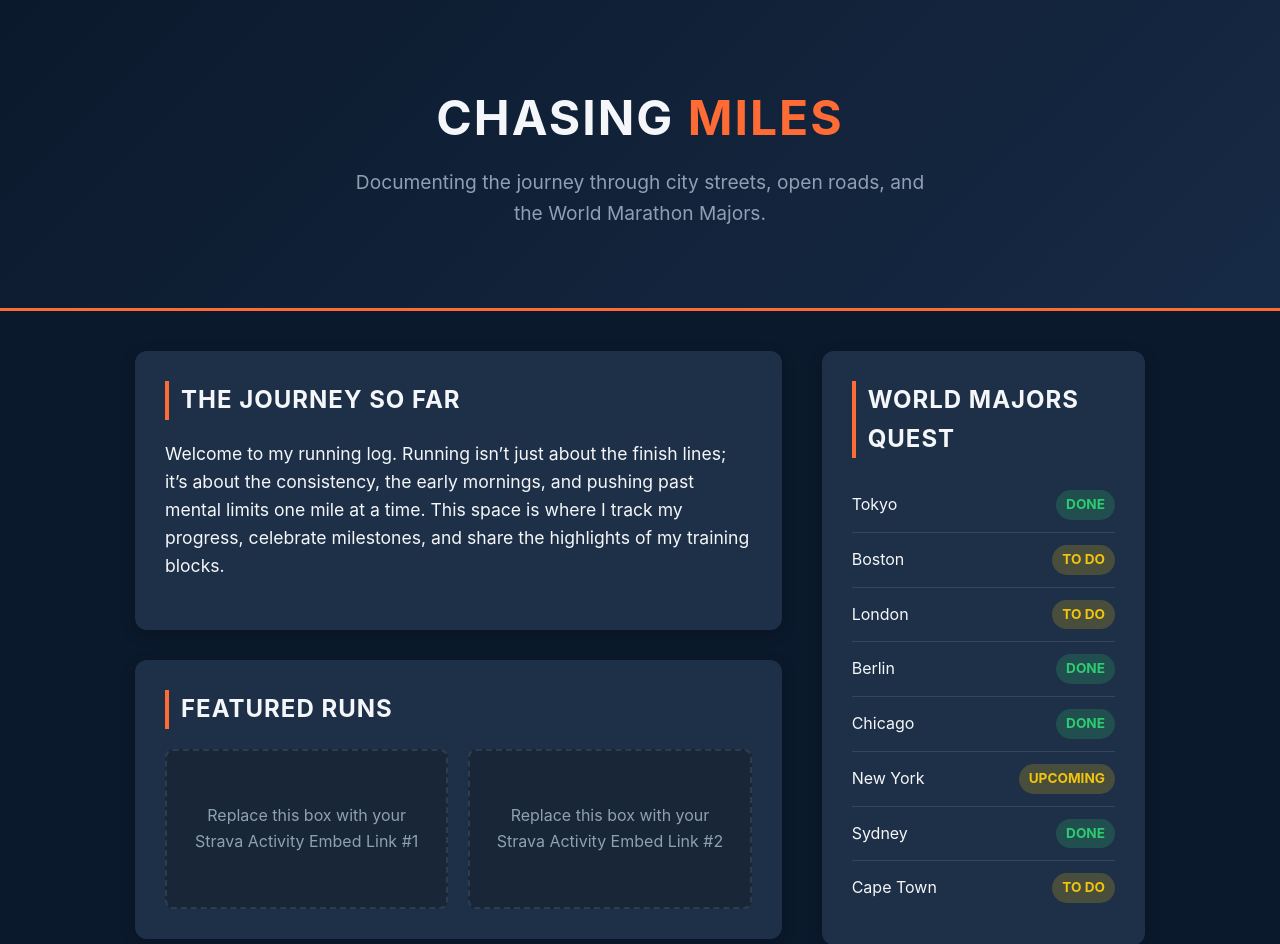
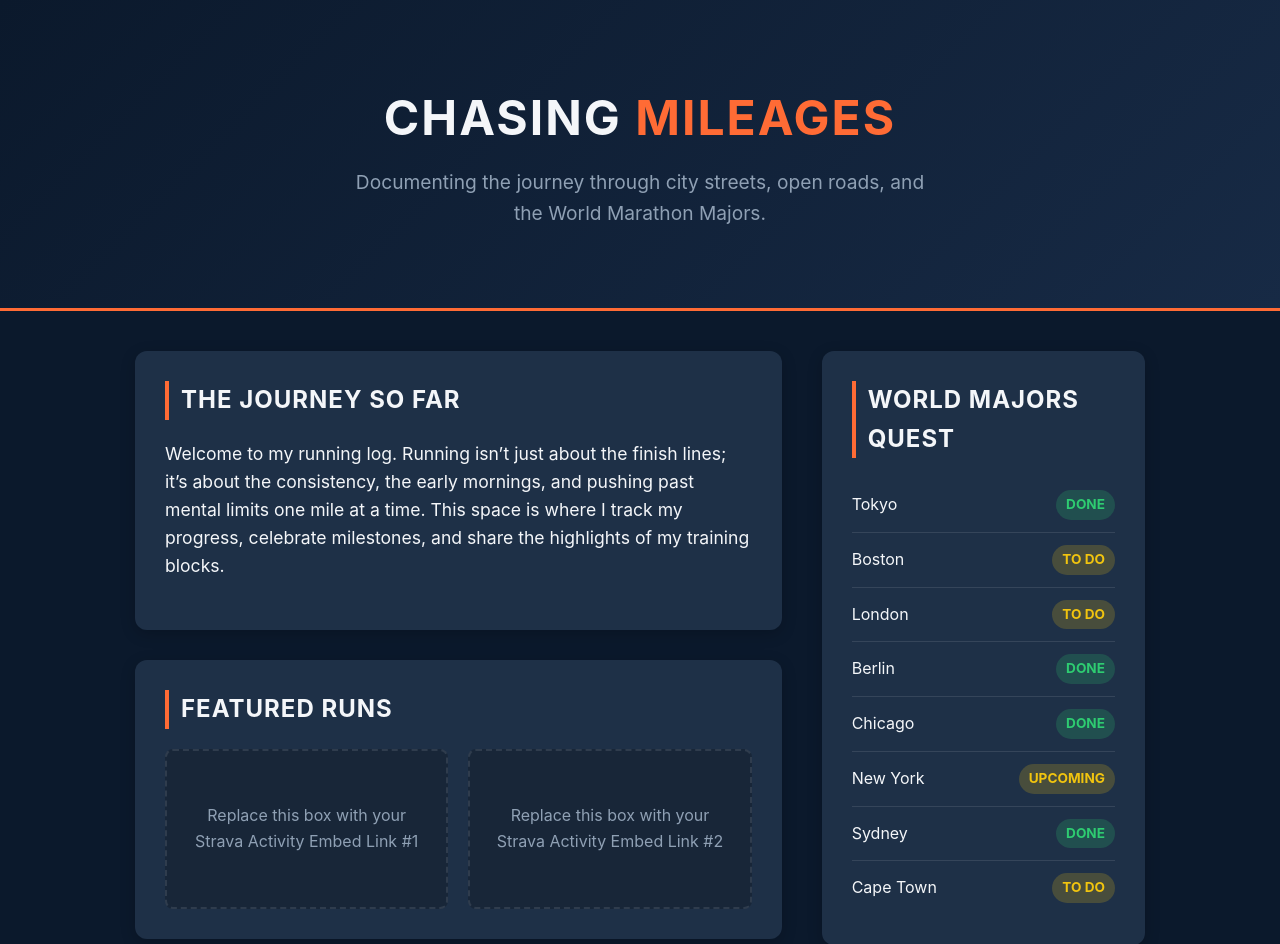
Before and after one commit to philipchua-ship-it/run, a plain HTML site: page index.html in a window 1280 px wide. Shown: the top 944 px of the page. Drawn offline with Linux system fonts and the light colour scheme.

Commit message:
Update index.html
update text to mileage

```diff
--- a/index.html
+++ b/index.html
@@ -175,7 +175,7 @@
 <body>
 
     <header>
-        <h1>Chasing <span>Miles</span></h1>
+        <h1>Chasing <span>Mileages</span></h1>
         <p>Documenting the journey through city streets, open roads, and the World Marathon Majors.</p>
     </header>
 
```
